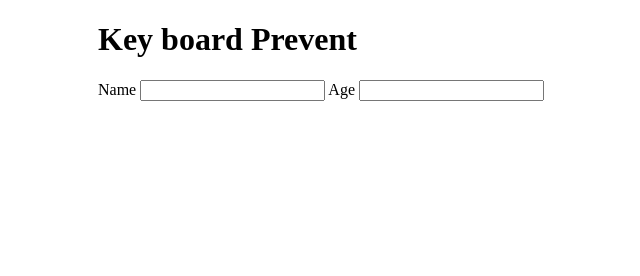
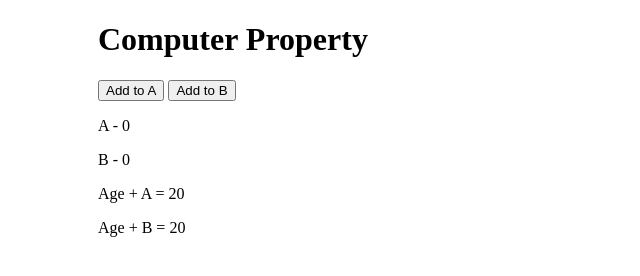
Before and after one commit to Ducmy/HocVuejs, a plain HTML site: page index.html in a window 1280 px wide. Shown: the whole page, without its empty margins (142-782 px from the left). Drawn offline with nearby package versions, Linux system fonts and the light colour scheme.

Commit message:
Update computed

```diff
--- a/app.js
+++ b/app.js
@@ -2,15 +2,29 @@
 new Vue({
   el: "#vue-app",
   data: {
-    age: "",
-    name: "",
+    age: 20,
+    a: 0,
+    b: 0,
   },
   methods: {
-    logName: function () {
-      console.log("You are enter your name");
+    // addtoA: function () {
+    //   console.log("Add to A");
+    //   return this.a + this.age;
+    // },
+    // addtoB: function () {
+    //   console.log("Add to B");
+    //   return this.b + this.age;
+    // },
+  },
+
+  computed: {
+    addtoA: function () {
+      console.log("Add to A");
+      return this.a + this.age;
     },
-    logAge: function () {
-      console.log("You are enter your age");
+    addtoB: function () {
+      console.log("Add to B");
+      return this.b + this.age;
     },
   },
 });
--- a/index.html
+++ b/index.html
@@ -9,13 +9,13 @@
   </head>
   <body>
     <div id="vue-app">
-      <h1 class="">Key board Prevent</h1>
-      <label for="">Name</label>
-      <input type="text" v-model="name" />
-      <span class="">{{ name }}</span>
-      <label for="">Age</label>
-      <input type="text" v-model="age" />
-      <span class="">{{ age }}</span>
+      <h1>Computer Property</h1>
+      <button @click="a++">Add to A</button>
+      <button @click="b++">Add to B</button>
+      <p>A - {{a}}</p>
+      <p>B - {{b}}</p>
+      <p class="">Age + A = {{ addtoA }}</p>
+      <p class="">Age + B = {{ addtoB }}</p>
     </div>
     <script src="app.js"></script>
   </body>
```
